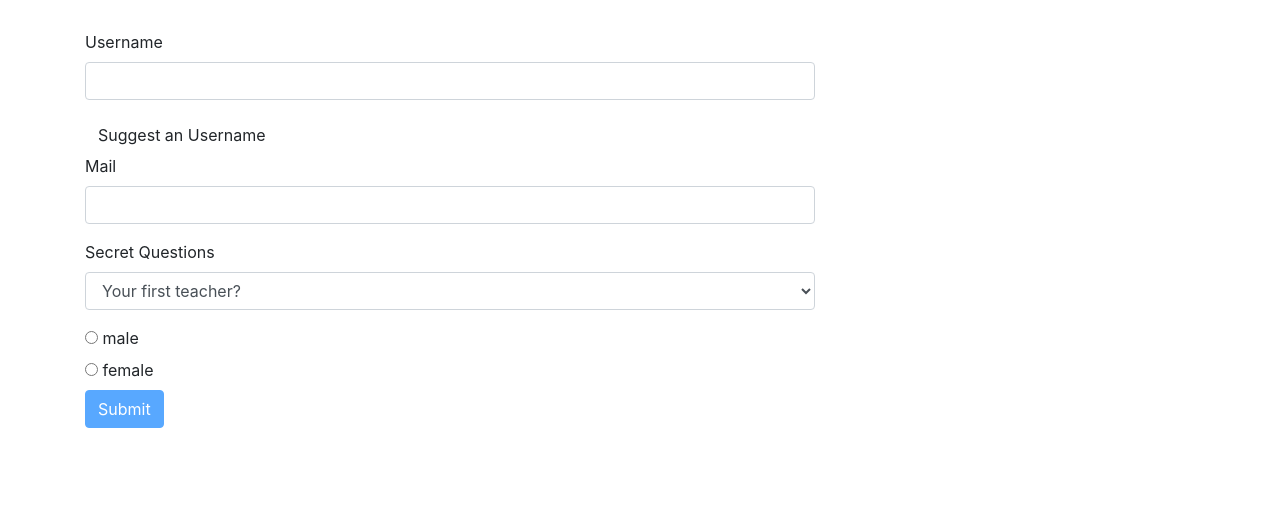
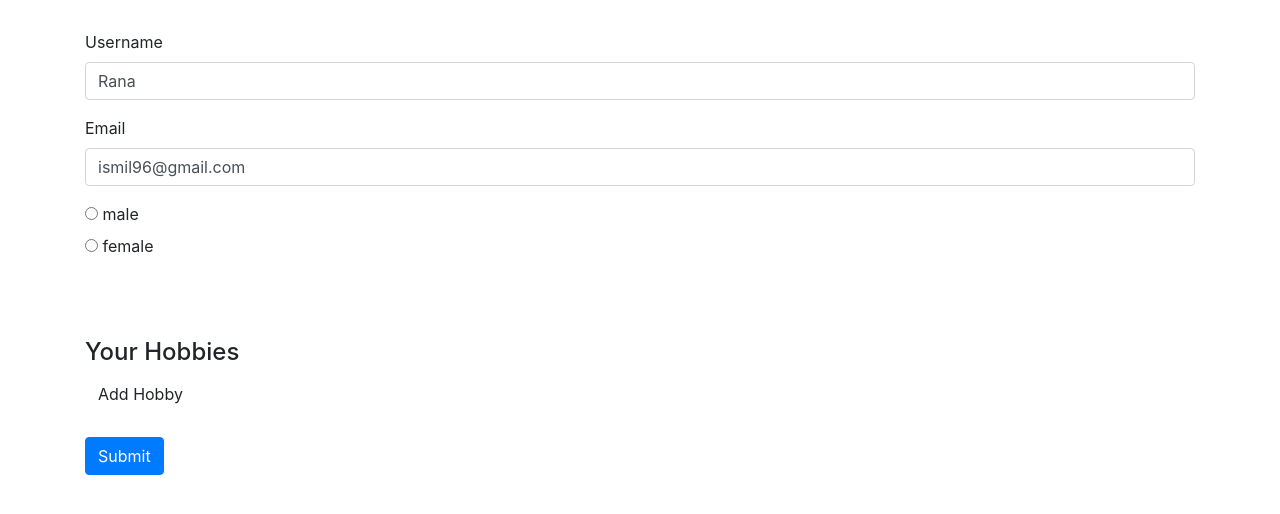
Before and after one commit to ismaelmiah/Angular-Practice, an Angular app: page / in a window 1280 px wide. Shown: the top 514 px of the page. Built offline with nearby package versions, Linux system fonts and the light colour scheme.

Commit message:
Reactive Forms

```diff
--- a/src/app/app.component.html
+++ b/src/app/app.component.html
@@ -1,73 +1,82 @@
 <div class="container">
   <div class="row">
-    <div class="col-xs-12 col-sm-10 col-md-8 col-sm-offset-1 col-md-offset-2">
-      <form (ngSubmit)="onSubmit()" #f="ngForm">
-        <div id="user-data" ngModelGroup="userData" #userData="ngModelGroup">
+    <div class="col-sm-12">
+      <form [formGroup]="signupform" (ngSubmit)="onSubmit()">
+        <div formGroupName="userData">
           <div class="form-group">
             <label for="username">Username</label>
             <input
               type="text"
+              class="form-control"
+              formControlName="username"
               id="username"
+            />
+            <span
+              *ngIf="
+                !signupform.get('userData.username').valid &&
+                signupform.get('userData.username').touched
+              "
+              class="help-block"
+              ><span
+                *ngIf="
+                  signupform.get('userData.username').errors['nameIsForbidden']
+                "
+                >This name is invalid</span
+              ><span
+                *ngIf="signupform.get('userData.username').errors['required']"
+                >This field is required!</span
+              ></span
+            >
+          </div>
+          <div class="form-group">
+            <label for="email">Email</label>
+            <input
+              type="text"
+              formControlName="email"
               class="form-control"
-              ngModel
-              name="username"
-              required
+              id="email"
             />
+            <span
+              *ngIf="
+                !signupform.get('userData.email').valid &&
+                signupform.get('userData.email').touched
+              "
+              class="help-block"
+              >Please enter a valid email!</span
+            >
           </div>
-          <button class="btn btn-default" (click)="suggestUserName()" type="button">
-            Suggest an Username
-          </button>
-          <div class="form-group">
-            <label for="email">Mail</label>
-            <input
-              type="email"
-              id="email"
-              class="form-control"
-              ngModel
-              name="email"
-              required
-              email
-              #email="ngModel"
-            />
-          </div>
-          <p class="help-block" *ngIf="email.touched">
-            Please enter a valid value!
-          </p>
-        </div>
-        <p *ngIf="!userData.valid && userData.touched">
-          User Data is not valid
-        </p>
-        <div class="form-group">
-          <label for="secret">Secret Questions</label>
-          <select
-            id="secret"
-            class="form-control"
-            [ngModel]="defaultQuestion"
-            name="secret"
-          >
-            <option value="pet">Your first Pet?</option>
-            <option value="teacher">Your first teacher?</option>
-          </select>
         </div>
         <div class="radio" *ngFor="let gender of genders">
-          <label>
-            <input type="radio" name="gender" ngModel [value]="gender" />
-          </label>
-          {{ gender }}
+          <label> <input type="radio" [value]="gender" /> {{ gender }} </label>
         </div>
-        <button [disabled]="!f.valid" class="btn btn-primary" type="submit">
-          Submit
-        </button>
+
+        <span
+          *ngIf="!signupform.valid && signupform.touched"
+          class="help-block text-red"
+          >Please enter a valid data!</span
+        >
+        <br />
+        <br />
+        <br />
+
+        <div formArrayName="hobbies">
+          <h4>Your Hobbies</h4>
+          <button class="btn btn-default" type="button" (click)="onAddHobby()">
+            Add Hobby
+          </button>
+          <div
+            class="form-group"
+            *ngFor="
+              let hobbyControl of signupform.get('hobbies').controls;
+              let i = index
+            "
+          >
+            <input type="text" class="form-control" [formControlName]="i" />
+          </div>
+        </div>
+        <br />
+        <button class="btn btn-primary" type="submit">Submit</button>
       </form>
     </div>
   </div>
-  <div class="row" *ngIf="submitted">
-    <div class="col-xl-12">
-      <h3>Your Data</h3>
-      <p>Username: {{user.username}}</p>
-      <p>Email: {{user.email}}</p>
-      <p>Secret Question: {{user.secretQuestion}}</p>
-      <p>Gender: {{user.gender}}</p>
-    </div>
-  </div>
 </div>
--- a/src/app/app.component.ts
+++ b/src/app/app.component.ts
@@ -1,53 +1,86 @@
-import { Component, ViewChild } from '@angular/core';
-import { NgForm } from '@angular/forms';
+import { Component, OnInit } from '@angular/core';
+import { FormArray, FormControl, FormGroup, Validators } from '@angular/forms';
+import { Observable } from 'rxjs';
 
 @Component({
   selector: 'app-root',
   templateUrl: './app.component.html',
-  styleUrls: ['./app.component.css']
+  styleUrls: ['./app.component.css'],
 })
-export class AppComponent {
-  @ViewChild('f') signupform: NgForm;
+export class AppComponent implements OnInit {
   genders = ['male', 'female'];
-  answer='';
-  user = {
-    username: '',
-    email: '',
-    secretQuestion: '',
-    gender: ''
+  signupform: FormGroup;
+  forbiddenUsername = ['ismail', 'rana'];
+
+  ngOnInit(): void {
+    this.signupform = new FormGroup({
+      userData: new FormGroup({
+        username: new FormControl(null, [
+          Validators.required,
+          this.forbiddenNames.bind(this),
+        ]),
+        email: new FormControl(
+          null,
+          [Validators.required, Validators.email],
+          this.forbiddenEmails
+        ),
+      }),
+      gender: new FormControl('male'),
+      hobbies: new FormArray([]),
+    });
+
+    // this.signupform.valueChanges.subscribe((value) => {
+    //   console.log(value);
+    // })
+
+    this.signupform.statusChanges.subscribe((status) => {
+      console.log(status);
+    });
+
+    this.signupform.setValue({
+      'userData': {
+        'username': 'ismail',
+        'email': 'ismil96@gmail.com'
+      },
+      'gender' : 'male',
+      'hobbies' : []
+    })
+    this.signupform.patchValue({
+      'userData': {
+        'username': 'Rana',
+      }
+    })
+  }
+  onAddHobby() {
+    const control = new FormControl(null, Validators.required);
+    (<FormArray>this.signupform.get('hobbies')).push(control);
+    console.log(<FormArray>this.signupform.get('hobbies'));
   }
 
-  defaultQuestion = 'teacher';
-
-  suggestUserName() {
-    const suggestedName = 'Superuser';
-    // this.signupform.setValue({
-    //   userData: {
-    //     username: suggestedName,
-    //     email: ''
-    //   },
-    //   secret: 'pet',
-    //   defaultQuestion: '',
-    //   gender: 'male'
-    // })
-    this.signupform.form.patchValue({
-      userData: {
-        username: suggestedName
-      }
-    });
-  }
-  // onSubmit(form: NgForm){
-  //   console.log(form)
-  // }
-
-  submitted = false;
-
-  onSubmit(){
-    this.submitted = true;
-    this.user.username = this.signupform.value.userData.username;
-    this.user.email = this.signupform.value.userData.email;
-    this.user.secretQuestion = this.signupform.value.secret;
-    this.user.gender = this.signupform.value.gender;
+  onSubmit() {
+    console.log(this.signupform);
     this.signupform.reset();
   }
+
+  //Synchronus Validator
+  forbiddenNames(control: FormControl): { [s: string]: boolean } {
+    if (this.forbiddenUsername.indexOf(control.value) !== -1) {
+      return { nameIsForbidden: true };
+    }
+    return null;
+  }
+
+  //Asynchronus Validator
+  forbiddenEmails(control: FormControl): Promise<any> | Observable<any> {
+    const promise = new Promise<any>((resolve, reject) => {
+      setTimeout(() => {
+        if (control.value === 'test@test.com') {
+          resolve({ emailIsforbidden: true });
+        } else {
+          resolve(null);
+        }
+      }, 1500);
+    });
+    return promise;
+  }
 }
--- a/src/app/app.module.ts
+++ b/src/app/app.module.ts
@@ -1,6 +1,6 @@
 import { BrowserModule } from '@angular/platform-browser';
 import { NgModule } from '@angular/core';
-import { FormsModule } from '@angular/forms';
+import { ReactiveFormsModule } from '@angular/forms';
 
 
 import { AppComponent } from './app.component';
@@ -11,7 +11,7 @@ import { AppComponent } from './app.component';
   ],
   imports: [
     BrowserModule,
-    FormsModule,
+    ReactiveFormsModule
   ],
   providers: [],
   bootstrap: [AppComponent]
```
